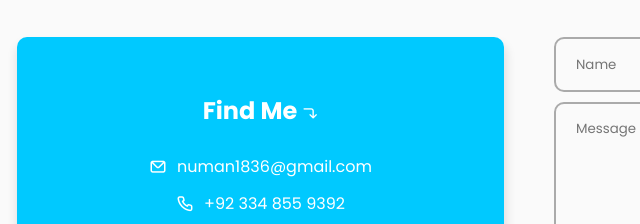
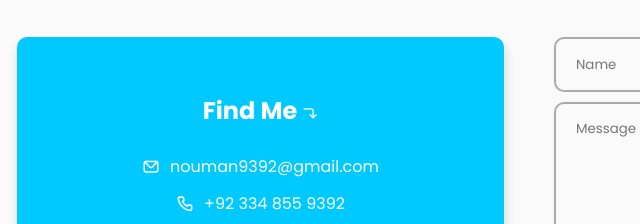
Before and after one commit to MianNouman1836/My-Portfolio, a plain HTML site: page index.html in a window 1280 px wide. Shown: the part 3504-3728 px from the top of the page, 111-751 px from the left. Drawn offline with nearby package versions, Linux system fonts and the light colour scheme.

Commit message:
Update Email

```diff
--- a/index.html
+++ b/index.html
@@ -320,7 +320,7 @@
             <div class="col">
               <div class="contact-info">
                 <h2>Find Me <i class="uil uil-corner-right-down"></i></h2>
-                <p><i class="uil uil-envelope"></i>numan1836@gmail.com</p>
+                <p><i class="uil uil-envelope"></i>nouman9392@gmail.com</p>
                 <p><i class="uil uil-phone"></i>+92 334 855 9392</p>
                 <p><i class="uil uil-github"></i>MianNouman1836</p>
                 <p><i class="uil uil-linkedin"></i>noumanahmed1836</p>
```
